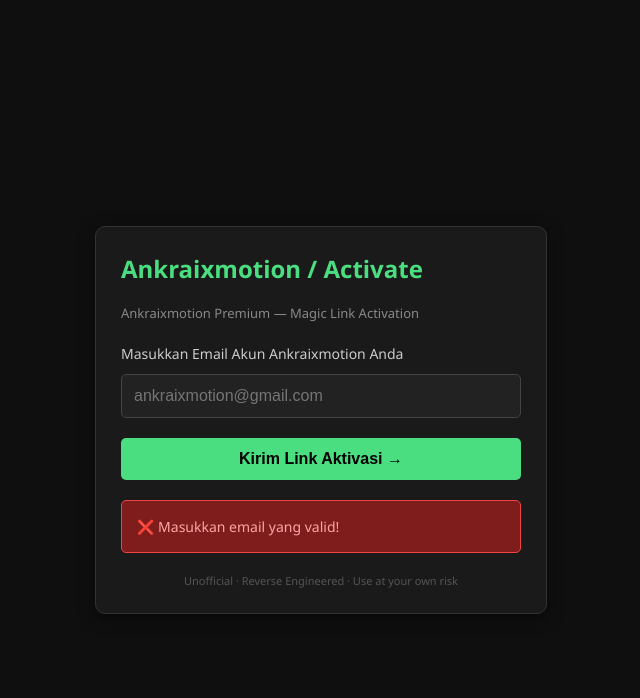
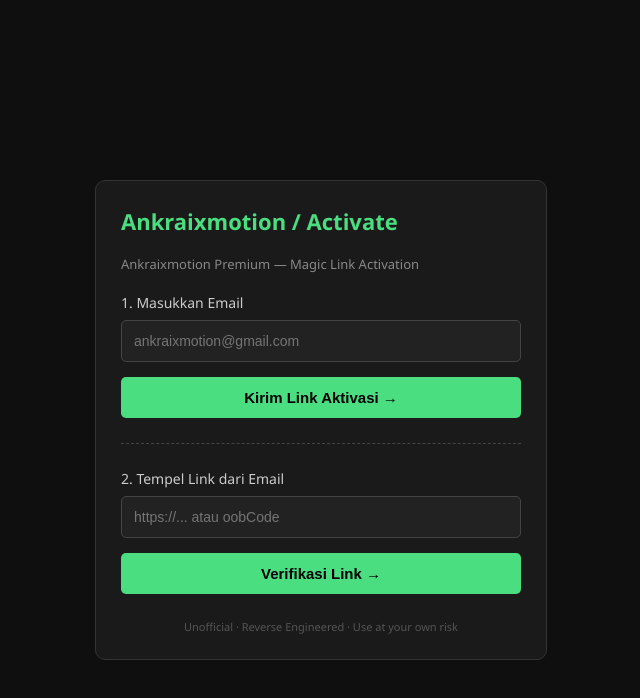
Before and after one commit to uanhoerulanam/amprembyuan, a website: page index.html in a window 1280 px wide. Both pictures are taken after a click on the button "Kirim Link Aktivasi →". Shown: the whole page, without its empty margins (319-959 px from the left). Drawn offline with Linux system fonts and the light colour scheme.

Commit message:
Update index.html

```diff
--- a/index.html
+++ b/index.html
@@ -5,68 +5,19 @@
     <meta name="viewport" content="width=device-width, initial-scale=1.0">
     <title>Ankraixmotion Premium</title>
     <style>
-        body {
-            background-color: #0f0f0f;
-            color: #fff;
-            font-family: 'Segoe UI', Tahoma, Geneva, Verdana, sans-serif;
-            padding: 20px;
-            margin: 0;
-            display: flex;
-            justify-content: center;
-            align-items: center;
-            min-height: 100vh;
-        }
-        .container {
-            max-width: 400px;
-            width: 100%;
-            background: #1a1a1a;
-            padding: 25px;
-            border-radius: 10px;
-            box-shadow: 0 4px 15px rgba(0,0,0,0.5);
-            border: 1px solid #333;
-        }
-        h2 { margin-top: 0; color: #4ade80; }
+        body { background-color: #0f0f0f; color: #fff; font-family: 'Segoe UI', sans-serif; padding: 20px; display: flex; justify-content: center; align-items: center; min-height: 100vh; margin: 0; }
+        .container { max-width: 400px; width: 100%; background: #1a1a1a; padding: 25px; border-radius: 10px; border: 1px solid #333; }
+        h2 { margin-top: 0; color: #4ade80; font-size: 22px; }
         .subtitle { color: #888; font-size: 13px; margin-bottom: 20px; }
-        label { font-size: 14px; color: #ccc; }
-        input {
-            width: 100%;
-            padding: 12px;
-            margin: 10px 0 20px 0;
-            background: #222;
-            border: 1px solid #444;
-            color: white;
-            border-radius: 5px;
-            box-sizing: border-box;
-            font-size: 16px;
-        }
-        input:focus {
-            outline: none;
-            border-color: #4ade80;
-        }
-        button {
-            width: 100%;
-            padding: 12px;
-            background: #4ade80;
-            color: #000;
-            border: none;
-            font-weight: bold;
-            font-size: 16px;
-            border-radius: 5px;
-            cursor: pointer;
-            transition: 0.2s;
-        }
-        button:hover { background: #3bce6d; }
-        .result {
-            margin-top: 20px;
-            padding: 15px;
-            border-radius: 5px;
-            font-size: 14px;
-            display: none;
-            line-height: 1.5;
-        }
+        label { font-size: 14px; color: #ccc; display: block; margin-top: 10px; }
+        input { width: 100%; padding: 12px; margin: 8px 0 15px 0; background: #222; border: 1px solid #444; color: white; border-radius: 5px; box-sizing: border-box; font-size: 14px; }
+        button { width: 100%; padding: 12px; background: #4ade80; color: #000; border: none; font-weight: bold; font-size: 15px; border-radius: 5px; cursor: pointer; transition: 0.2s; }
+        button:disabled { background: #555; cursor: not-allowed; }
+        .result { margin-top: 15px; padding: 12px; border-radius: 5px; font-size: 13px; display: none; line-height: 1.4; word-wrap: break-word; }
         .success { background: #064e3b; border: 1px solid #10b981; color: #a7f3d0; }
         .error { background: #7f1d1d; border: 1px solid #ef4444; color: #fca5a5; }
-        .footer { text-align: center; margin-top: 20px; font-size: 11px; color: #555; }
+        .divider { border-top: 1px dashed #444; margin: 25px 0; }
+        .footer { text-align: center; margin-top: 25px; font-size: 11px; color: #555; }
     </style>
 </head>
 <body>
@@ -74,59 +25,85 @@
         <h2>Ankraixmotion / Activate</h2>
         <div class="subtitle">Ankraixmotion Premium — Magic Link Activation</div>
 
-        <label for="email">Masukkan Email Akun Ankraixmotion Anda</label>
+        <!-- BAGIAN 1: KIRIM EMAIL -->
+        <label>1. Masukkan Email</label>
         <input type="email" id="email" placeholder="ankraixmotion@gmail.com" required>
         <button onclick="kirimLink()" id="btnKirim">Kirim Link Aktivasi →</button>
+        <div id="hasilKirim" class="result"></div>
 
-        <div id="hasil" class="result"></div>
+        <div class="divider"></div>
+
+        <!-- BAGIAN 2: VERIFIKASI LINK -->
+        <label>2. Tempel Link dari Email</label>
+        <input type="text" id="linkVerifikasi" placeholder="https://... atau oobCode" required>
+        <button onclick="verifikasiLink()" id="btnVerifikasi">Verifikasi Link →</button>
+        <div id="hasilVerifikasi" class="result"></div>
 
         <div class="footer">Unofficial · Reverse Engineered · Use at your own risk</div>
     </div>
 
     <script>
+        // Fungsi untuk Kirim Link
         async function kirimLink() {
-            const emailInput = document.getElementById('email');
-            const email = emailInput.value;
-            const hasilDiv = document.getElementById('hasil');
+            const email = document.getElementById('email').value;
+            const hasil = document.getElementById('hasilKirim');
             const btn = document.getElementById('btnKirim');
 
-            if(!email) {
-                hasilDiv.style.display = 'block';
-                hasilDiv.className = 'result error';
-                hasilDiv.innerText = '❌ Masukkan email yang valid!';
-                return;
-            }
+            if(!email) return alert('Masukkan email yang valid!');
 
-            // Ubah tampilan tombol saat loading
-            btn.innerText = 'Mengirim...';
-            btn.disabled = true;
-            hasilDiv.style.display = 'none';
+            btn.innerText = 'Mengirim...'; btn.disabled = true; hasil.style.display = 'none';
 
             try {
-                // Memanggil API backend yang ada di folder api/send.js
                 const response = await fetch('/api/send', {
                     method: 'POST',
                     headers: { 'Content-Type': 'application/json' },
                     body: JSON.stringify({ email: email })
                 });
-
                 const data = await response.json();
 
-                if (data.success || data.message) {
-                    hasilDiv.className = 'result success';
-                    hasilDiv.innerHTML = '✅ <b>Berhasil!</b><br>Link aktivasi telah dikirim ke <b>' + email + '</b>.<br><br>Silakan cek kotak masuk (Inbox) atau folder Spam email Anda.';
+                hasil.className = 'result ' + (data.success ? 'success' : 'error');
+                hasil.innerHTML = data.success
+                    ? '✅ <b>Berhasil!</b><br>Link dikirim ke <b>' + email + '</b>. Cek Inbox/Spam, lalu salin link-nya ke kolom nomor 2 di bawah.'
+                    : '❌ Gagal: ' + (data.message || 'Terjadi kesalahan.');
+                hasil.style.display = 'block';
+            } catch (error) {
+                hasil.className = 'result error'; hasil.innerText = '❌ Gagal menghubungi server.'; hasil.style.display = 'block';
+            } finally {
+                btn.innerText = 'Kirim Link Aktivasi →'; btn.disabled = false;
+            }
+        }
+
+        // Fungsi untuk Verifikasi Link
+        async function verifikasiLink() {
+            const email = document.getElementById('email').value;
+            const link = document.getElementById('linkVerifikasi').value;
+            const hasil = document.getElementById('hasilVerifikasi');
+            const btn = document.getElementById('btnVerifikasi');
+
+            if(!email || !link) return alert('Email dan Link harus diisi!');
+
+            btn.innerText = 'Memverifikasi...'; btn.disabled = true; hasil.style.display = 'none';
+
+            try {
+                const response = await fetch('/api/verify', {
+                    method: 'POST',
+                    headers: { 'Content-Type': 'application/json' },
+                    body: JSON.stringify({ email: email, link: link })
+                });
+                const data = await response.json();
+
+                if(data.success) {
+                    hasil.className = 'result success';
+                    hasil.innerHTML = '✅ <b>PREMIUM AKTIF!</b><br>Email: ' + (data.data?.email || email) + '<br>Status: Berhasil diverifikasi.';
                 } else {
-                    hasilDiv.className = 'result error';
-                    hasilDiv.innerText = '❌ Gagal: ' + (data.message || 'Terjadi kesalahan pada server.');
+                    hasil.className = 'result error';
+                    hasil.innerText = '❌ Gagal Verifikasi: ' + (data.message || 'Link tidak valid / kadaluarsa.');
                 }
+                hasil.style.display = 'block';
             } catch (error) {
-                hasilDiv.className = 'result error';
-                hasilDiv.innerText = '❌ Gagal menghubungi server. Pastikan koneksi internet stabil.';
+                hasil.className = 'result error'; hasil.innerText = '❌ Gagal menghubungi server verifikasi.'; hasil.style.display = 'block';
             } finally {
-                // Kembalikan tombol seperti semula
-                btn.innerText = 'Kirim Link Aktivasi →';
-                btn.disabled = false;
-                hasilDiv.style.display = 'block';
+                btn.innerText = 'Verifikasi Link →'; btn.disabled = false;
             }
         }
     </script>
```
